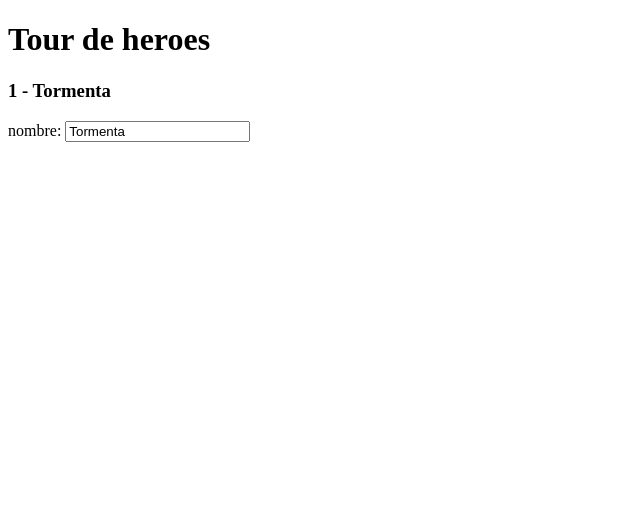
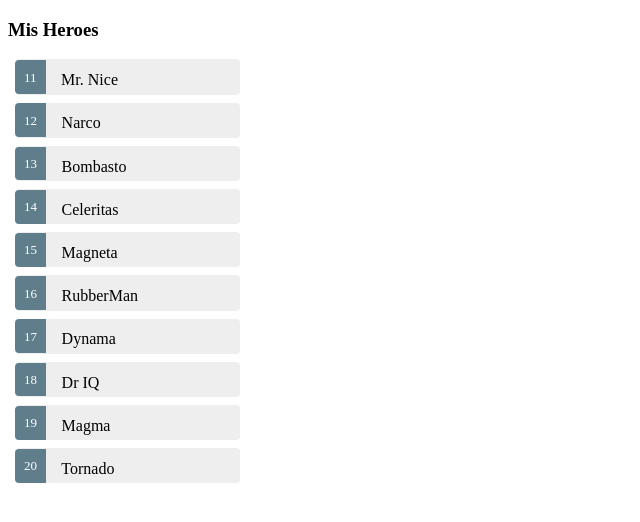
Before and after one commit to jorgeucano/tour-of-heroes-with-cli-es, an Angular app: page / in a window 1280 px wide. Shown: the top 522 px of the page, without its empty margins (0-640 px from the left). Built offline with nearby package versions, Linux system fonts and the light colour scheme.

Commit message:
Paso 04: maestro detalle

```diff
--- a/src/app/listado/listado.component.css
+++ b/src/app/listado/listado.component.css
@@ -0,0 +1,47 @@
+.selected {
+    background-color: #CFD8DC !important;
+    color: white;
+}
+.heroes {
+margin: 0 0 2em 0;
+list-style-type: none;
+padding: 0;
+width: 15em;
+}
+.heroes li {
+cursor: pointer;
+position: relative;
+left: 0;
+background-color: #EEE;
+margin: .5em;
+padding: .3em 0;
+height: 1.6em;
+border-radius: 4px;
+}
+.heroes li.selected:hover {
+background-color: #BBD8DC !important;
+color: white;
+}
+.heroes li:hover {
+color: #607D8B;
+background-color: #DDD;
+left: .1em;
+}
+.heroes .text {
+position: relative;
+top: -3px;
+}
+.heroes .badge {
+display: inline-block;
+font-size: small;
+color: white;
+padding: 0.8em 0.7em 0 0.7em;
+background-color: #607D8B;
+line-height: 1em;
+position: relative;
+left: -1px;
+top: -4px;
+height: 1.8em;
+margin-right: .8em;
+border-radius: 4px 0 0 4px;
+}
--- a/src/app/listado/listado.component.html
+++ b/src/app/listado/listado.component.html
@@ -1,7 +1,16 @@
-<h1>{{titulo}}</h1>
-<h3>{{heroe.id}} - {{heroe.nombre}}</h3>
+<div *ngIf="heroeSeleccionado">
+  <h2>Detalle de {{heroeSeleccionado.nombre}}!</h2>
+  <div><label>id: </label>{{heroeSeleccionado.id}}</div>
+  <div>
+    <label>nombre: </label>
+    <input [(ngModel)]="heroeSeleccionado.nombre" placeholder="nombre"/>
+  </div>
+</div>
 
-<div>
-  <label>nombre: </label>
-  <input [(ngModel)]="heroe.nombre" placeholder="nombre">
-</div>
+<h3> Mis Heroes </h3>
+<ul class="heroes">
+  <!-- iterar nuestro heroes -->
+  <li *ngFor="let heroe of HEROES" (click)="seleccionar(heroe)" [class.selected]="heroe === heroeSeleccionado">
+    <span class="badge">{{heroe.id}}</span> {{heroe.nombre}}
+  </li>
+</ul>
--- a/src/app/listado/listado.component.ts
+++ b/src/app/listado/listado.component.ts
@@ -9,19 +9,41 @@ export class ListadoComponent implements OnInit {
 
   titulo = 'Tour de heroes';
 
-  heroe:Hereo = {
+  heroe:Heroe = {
     id : 1,
     nombre: 'Tormenta'
   }
 
-  constructor() { }
+  heroeSeleccionado: Heroe;
+
+
+  HEROES: Heroe[] = [
+    { id: 11, nombre: 'Mr. Nice' },
+    { id: 12, nombre: 'Narco' },
+    { id: 13, nombre: 'Bombasto' },
+    { id: 14, nombre: 'Celeritas' },
+    { id: 15, nombre: 'Magneta' },
+    { id: 16, nombre: 'RubberMan' },
+    { id: 17, nombre: 'Dynama' },
+    { id: 18, nombre: 'Dr IQ' },
+    { id: 19, nombre: 'Magma' },
+    { id: 20, nombre: 'Tornado' }
+  ];
+
+  constructor() {
+  }
 
   ngOnInit() {
   }
 
+  seleccionar(heroe:Heroe){
+    this.heroeSeleccionado = heroe;
+    console.log(this.heroeSeleccionado);
+  }
+
 }
 
-export class Hereo{
+export class Heroe{
   id: number;
   nombre: string;
 }
```
Also changed, not shown: 1 other file (tests, documents, lock files or other folders).
